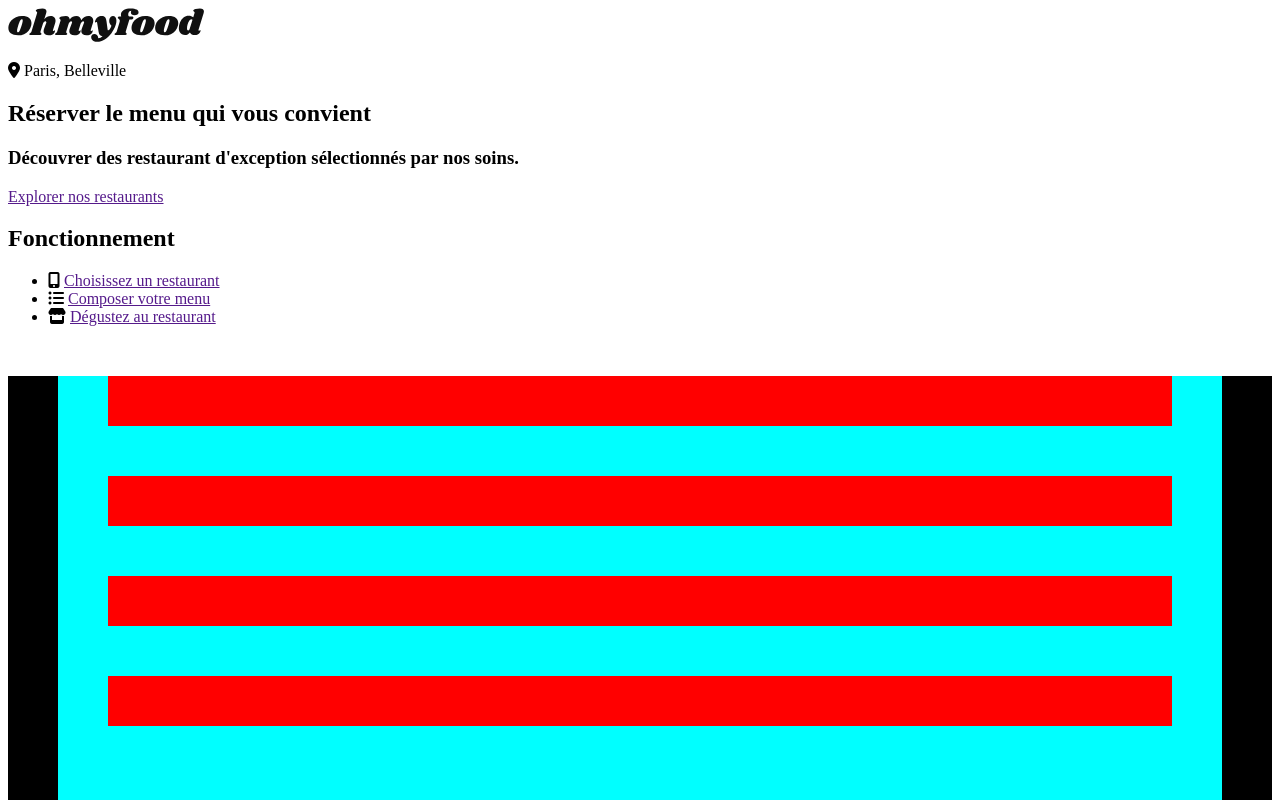
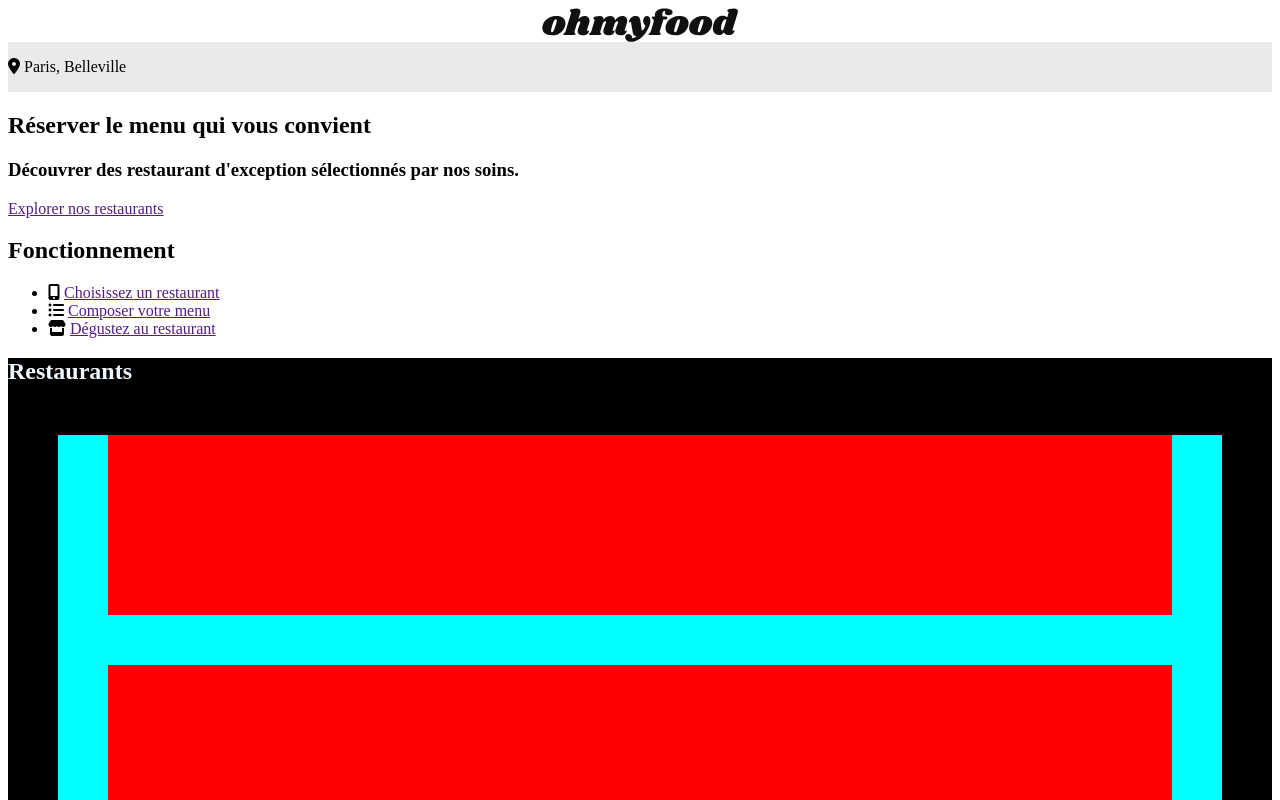
Before and after one commit to NathanMachrouh/Ohmyfood, a website: page index.html in a window 1280 px wide. Shown: the top 800 px of the page. Drawn offline with Linux system fonts and the light colour scheme; a web font is replaced by a local one.

Commit message:
IW-23
HTML Polices integration

```diff
--- a/index.html
+++ b/index.html
@@ -7,13 +7,15 @@
     <title>Ohmyfood</title>
     <link rel="stylesheet" href="./styles/style.css">
     <script src="https://kit.fontawesome.com/1634d0209f.js" crossorigin="anonymous"></script>
+    <link href="https://fonts.googleapis.com/css2?family=Roboto:wght@300;400;500&display=swap" rel="stylesheet">
+    <link href="https://fonts.googleapis.com/css2?family=Shrikhand&display=swap" rel="stylesheet">
 </head>
 
 <body>
     <div class="main-container">
-        <header>
-            <img src="./assets/images/logo/ohmyfood@2x.svg" alt="Logo Ohmyfood">
-            <div class="location">
+        <header class="header">
+            <img class="header__image" src="./assets/images/logo/ohmyfood@2x.svg" alt="Logo Ohmyfood">
+            <div class="header__location">
                 <p><i class="fa-solid fa-location-dot"></i> Paris, Belleville</p>
             </div>
         </header>
@@ -30,18 +32,20 @@
                 <li><i class="fa-solid fa-store"></i> <a href="">Dégustez au restaurant</a></li>
             </ul>
         </section>
-        <div style="background-color: black; height: 900px;">
+
+        <div class="restaurants" style="background-color: black; height: 900px;">
+            <h2 style="color: aliceblue;">Restaurants</h2>
             <section style="background-color: aqua; height: 900px;margin: 50px;">
-                <article style="background-color: red; height: 50px;margin: 50px ;">
+                <article style="background-color: red; height: 20%;margin: 50px ;">
 
                 </article>
-                <article style="background-color: red; height: 50px;margin: 50px;">
+                <article style="background-color: red; height: 20%;margin: 50px;">
 
                 </article>
-                <article style="background-color: red; height: 50px;margin: 50px;">
+                <article style="background-color: red; height: 20%;margin: 50px;">
 
                 </article>
-                <article style="background-color: red; height: 50px;margin: 50px ;">
+                <article style="background-color: red; height: 20%;margin: 50px ;">
 
                 </article>
             </section>
--- /dev/null
+++ b/styles/index.scss
@@ -0,0 +1,10 @@
+.header{
+    display: flex;
+    flex-direction: column;
+    align-items: center;
+
+    .header__location{
+        background-color: $grey2;
+        width: 100%;
+    }
+}
--- a/styles/variables.scss
+++ b/styles/variables.scss
@@ -1,6 +1,7 @@
 $primary: #9356DC;
+$secondary: #FF79DA;
+$green: #99E2D0;
 $blue: #89C8FA;
 $blue2: #003A68;
 $green-font: #008766;
-$green: #99E2D0;
-$pink: #FF79DA;
+$grey2: #EAEAEA;
```
Also changed, not shown: styles/style.css.
